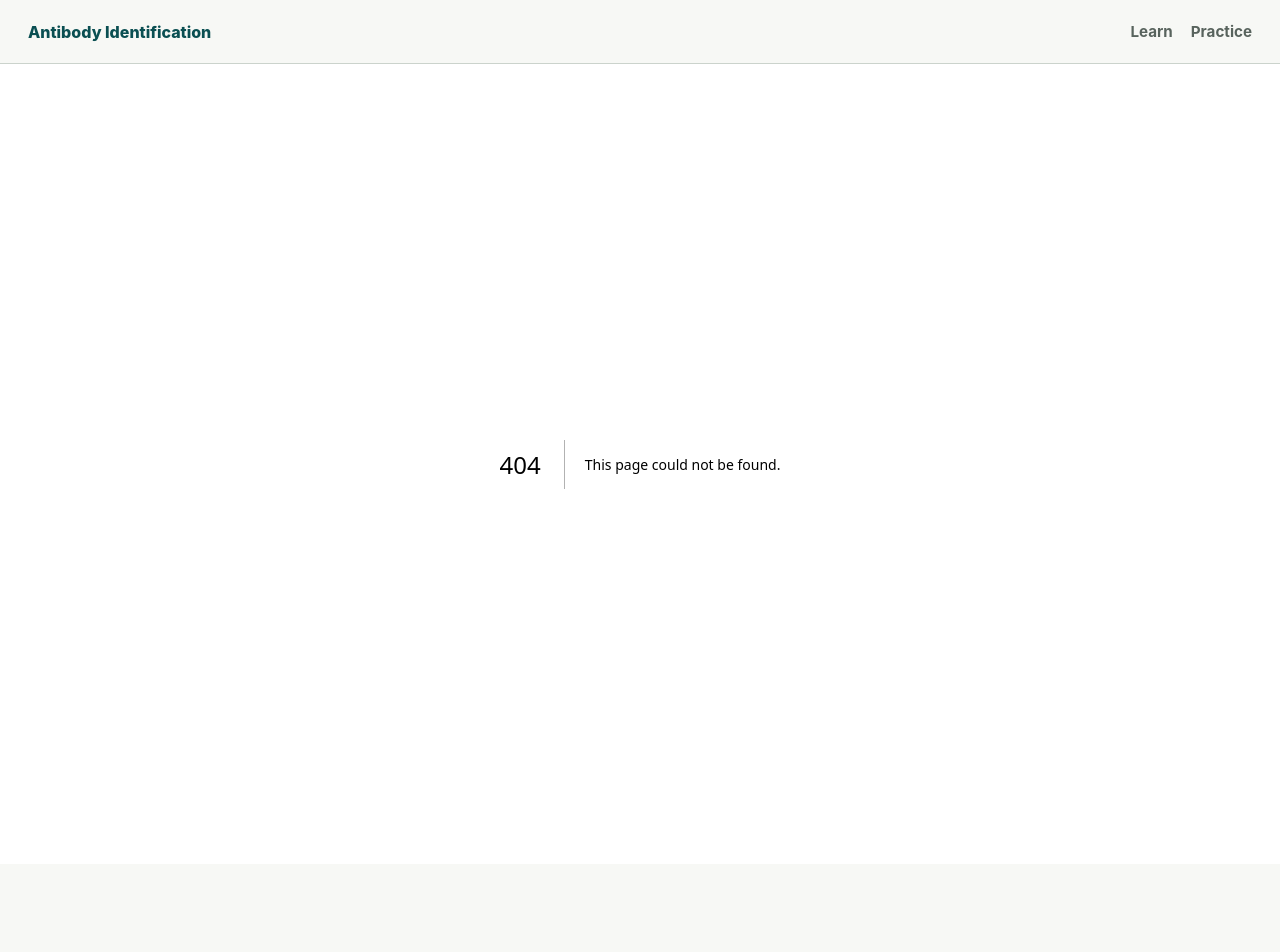
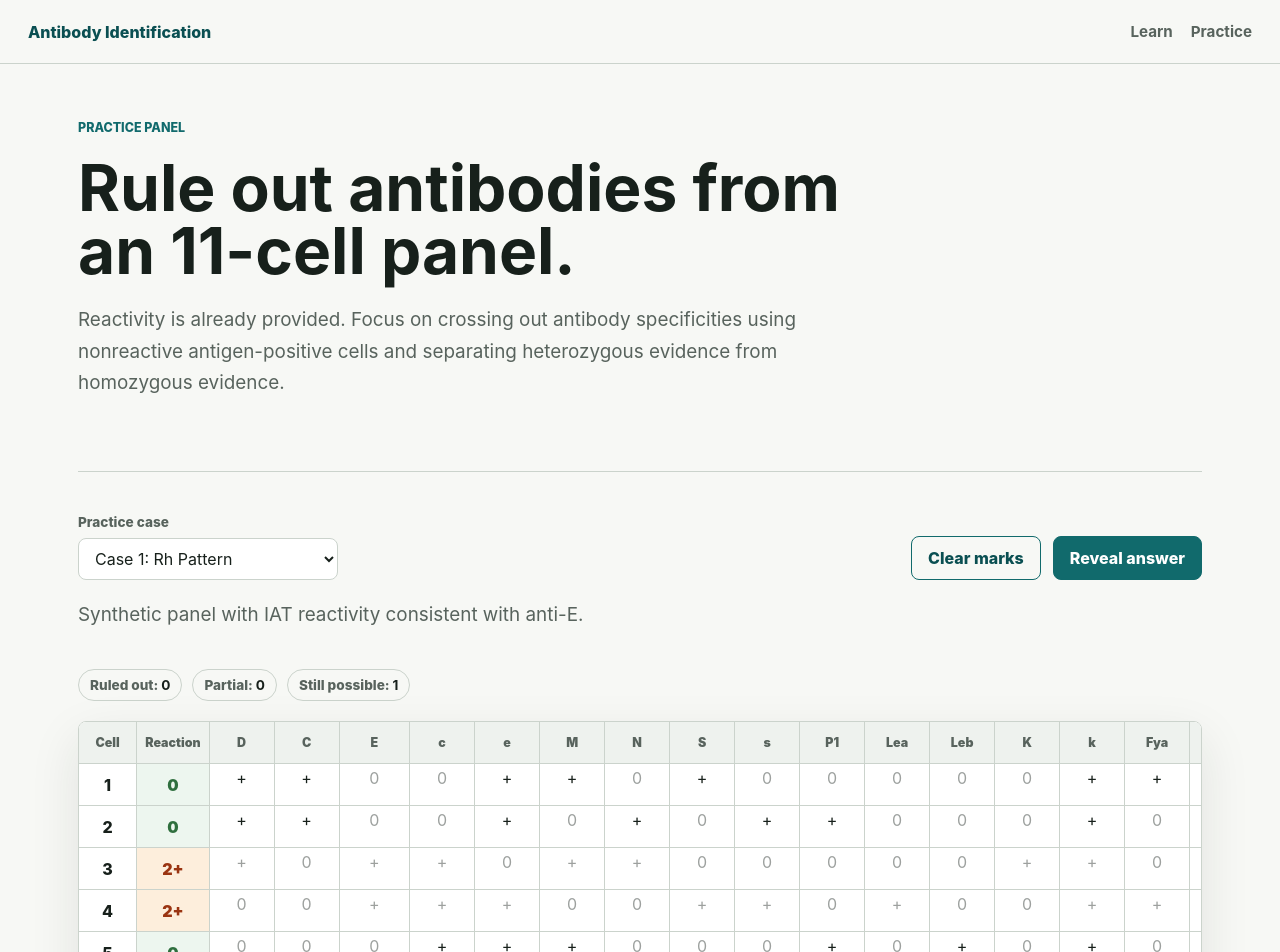
Before and after one commit to katielparkinson/antibody-identification, a Next.js app: page /practice in a window 1280 px wide. Before the commit this address had no page. Shown: the top 952 px of the page. Before the commit the page ends 864 px from the top, so only its background shows below. Built offline with nearby package versions, Linux system fonts and the light colour scheme.

Commit message:
Build interactive practice panel MVP

```diff
--- /dev/null
+++ b/src/app/practice/page.tsx
@@ -0,0 +1,21 @@
+import { PracticePanel } from "@/components/PracticePanel";
+
+export default function PracticePage() {
+  return (
+    <div className="page">
+      <section className="hero">
+        <p className="eyebrow">Practice panel</p>
+        <h1>Rule out antibodies from an 11-cell panel.</h1>
+        <p className="lede">
+          Reactivity is already provided. Focus on crossing out antibody
+          specificities using nonreactive antigen-positive cells and separating
+          heterozygous evidence from homozygous evidence.
+        </p>
+      </section>
+
+      <section className="section">
+        <PracticePanel />
+      </section>
+    </div>
+  );
+}
--- /dev/null
+++ b/src/components/PracticePanel.tsx
@@ -0,0 +1,230 @@
+"use client";
+
+import { useMemo, useState } from "react";
+import { antibodies, antigens } from "@/lib/antibodyPolicy";
+import { practiceCases } from "@/lib/practiceCases";
+import {
+  createAnswerKeyMarks,
+  evaluatePanel,
+  getSuggestedMark,
+  isReactive,
+  summarizeEvaluation,
+} from "@/lib/ruleOutEngine";
+import type { Antibody, DonorCell, RuleOutMark, UserMarks } from "@/lib/types";
+
+const markLabels: Record<RuleOutMark, string> = {
+  none: "",
+  heterozygous: "Het",
+  homozygous: "Hom",
+};
+
+const cycleMark = (current: RuleOutMark, suggested: RuleOutMark): RuleOutMark => {
+  if (current === "none") {
+    return suggested === "none" ? "heterozygous" : suggested;
+  }
+
+  if (current === "heterozygous") {
+    return "homozygous";
+  }
+
+  return "none";
+};
+
+const getMark = (marks: UserMarks, antibodyId: string, cellId: string): RuleOutMark =>
+  marks[antibodyId]?.[cellId] ?? "none";
+
+const antigenDisplay = (cell: DonorCell, antibody: Antibody) => {
+  const antigen = cell.antigens[antibody.antigenId];
+  if (antigen === "unknown") {
+    return "?";
+  }
+  return antigen === "positive" ? "+" : "0";
+};
+
+export function PracticePanel() {
+  const [caseId, setCaseId] = useState(practiceCases[0].id);
+  const [marks, setMarks] = useState<UserMarks>({});
+  const [showAnswer, setShowAnswer] = useState(false);
+
+  const caseData = practiceCases.find((item) => item.id === caseId) ?? practiceCases[0];
+  const evaluations = useMemo(() => evaluatePanel(caseData, marks), [caseData, marks]);
+  const summary = useMemo(() => summarizeEvaluation(caseData, marks), [caseData, marks]);
+  const answerMarks = useMemo(() => createAnswerKeyMarks(caseData), [caseData]);
+  const answerSummary = useMemo(() => summarizeEvaluation(caseData, answerMarks), [caseData, answerMarks]);
+
+  const changeCase = (nextCaseId: string) => {
+    setCaseId(nextCaseId);
+    setMarks({});
+    setShowAnswer(false);
+  };
+
+  const toggleMark = (antibody: Antibody, cell: DonorCell) => {
+    const suggested = getSuggestedMark(cell, caseData, antibody);
+    const reaction = caseData.reactions[cell.id];
+
+    if (cell.isAutoControl || isReactive(reaction) || cell.antigens[antibody.antigenId] !== "positive") {
+      return;
+    }
+
+    setMarks((currentMarks) => {
+      const current = getMark(currentMarks, antibody.id, cell.id);
+      const next = cycleMark(current, suggested);
+      const antibodyMarks = { ...(currentMarks[antibody.id] ?? {}) };
+
+      if (next === "none") {
+        delete antibodyMarks[cell.id];
+      } else {
+        antibodyMarks[cell.id] = next;
+      }
+
+      return {
+        ...currentMarks,
+        [antibody.id]: antibodyMarks,
+      };
+    });
+  };
+
+  const markAnswerKey = () => {
+    setMarks(answerMarks);
+    setShowAnswer(true);
+  };
+
+  return (
+    <div className="panel-shell">
+      <div className="toolbar">
+        <div className="field">
+          <label htmlFor="case">Practice case</label>
+          <select id="case" value={caseId} onChange={(event) => changeCase(event.target.value)}>
+            {practiceCases.map((practiceCase) => (
+              <option key={practiceCase.id} value={practiceCase.id}>
+                {practiceCase.title}
+              </option>
+            ))}
+          </select>
+        </div>
+        <div className="actions">
+          <button className="button secondary" type="button" onClick={() => setMarks({})}>
+            Clear marks
+          </button>
+          <button className="button" type="button" onClick={markAnswerKey}>
+            Reveal answer
+          </button>
+        </div>
+      </div>
+
+      <p className="lede">{caseData.summary}</p>
+
+      <div className="status-row" aria-label="Current rule-out summary">
+        <span className="pill">
+          Ruled out: <strong>{summary.ruledOut}</strong>
+        </span>
+        <span className="pill">
+          Partial: <strong>{summary.partial}</strong>
+        </span>
+        <span className="pill">
+          Still possible: <strong>{summary.possible.length}</strong>
+        </span>
+      </div>
+
+      <div className="table-wrap">
+        <table className="panel-table">
+          <thead>
+            <tr>
+              <th className="sticky-col">Cell</th>
+              <th>Reaction</th>
+              {antigens.map((antigen) => (
+                <th key={antigen.id}>{antigen.label}</th>
+              ))}
+            </tr>
+          </thead>
+          <tbody>
+            {caseData.cells.map((cell) => {
+              const reaction = caseData.reactions[cell.id];
+              return (
+                <tr key={cell.id}>
+                  <td className="sticky-col">{cell.label}</td>
+                  <td className={isReactive(reaction) ? "reaction-positive" : "reaction-negative"}>
+                    {reaction}
+                  </td>
+                  {antibodies.map((antibody) => {
+                    const mark = getMark(marks, antibody.id, cell.id);
+                    const suggested = getSuggestedMark(cell, caseData, antibody);
+                    const disabled =
+                      cell.isAutoControl ||
+                      isReactive(reaction) ||
+                      cell.antigens[antibody.antigenId] !== "positive";
+                    return (
+                      <td key={`${cell.id}-${antibody.id}`}>
+                        <button
+                          aria-label={`${cell.label} ${antibody.label} ${antigenDisplay(cell, antibody)}`}
+                          className="antigen-cell"
+                          disabled={disabled}
+                          title={
+                            disabled
+                              ? "Rule-outs use nonreactive antigen-positive donor cells"
+                              : `Click to mark ${suggested === "homozygous" ? "homozygous" : "heterozygous"} rule-out`
+                          }
+                          type="button"
+                          onClick={() => toggleMark(antibody, cell)}
+                        >
+                          <span>{antigenDisplay(cell, antibody)}</span>
+                          <span className={`mark mark-${mark}`}>{markLabels[mark]}</span>
+                        </button>
+                      </td>
+                    );
+                  })}
+                </tr>
+              );
+            })}
+          </tbody>
+          <tfoot>
+            <tr>
+              <th className="sticky-col">Status</th>
+              <th />
+              {evaluations.map((evaluation) => (
+                <th
+                  className={evaluation.status === "ruled-out" ? "antibody-ruled-out" : undefined}
+                  key={evaluation.antibodyId}
+                  title={evaluation.explanation}
+                >
+                  {evaluation.status === "ruled-out"
+                    ? "Out"
+                    : evaluation.status === "partial"
+                      ? "Partial"
+                      : evaluation.status === "possible"
+                        ? "Possible"
+                        : ""}
+                </th>
+              ))}
+            </tr>
+          </tfoot>
+        </table>
+      </div>
+
+      <section className="feedback" aria-label="Practice feedback">
+        <article className="card">
+          <h2>How To Use The Panel</h2>
+          <p>
+            Click nonreactive antigen-positive cells to mark rule-outs. Dosage-sensitive
+            antibodies need homozygous evidence for a complete rule-out in this training
+            policy. Heterozygous evidence remains visible as partial.
+          </p>
+        </article>
+        <article className="card">
+          <h2>Answer Check</h2>
+          {showAnswer ? (
+            <p>
+              Expected remaining antibody: <strong>{answerSummary.possible.join(", ")}</strong>.
+              Your current marks now show the full answer key for this synthetic case.
+            </p>
+          ) : (
+            <p>
+              Try to rule out every antibody except the one that fits the reaction pattern,
+              then reveal the answer when you are ready.
+            </p>
+          )}
+        </article>
+      </section>
+    </div>
+  );
+}
```
Also changed, not shown: 1 other file (tests, documents, lock files or other folders).
